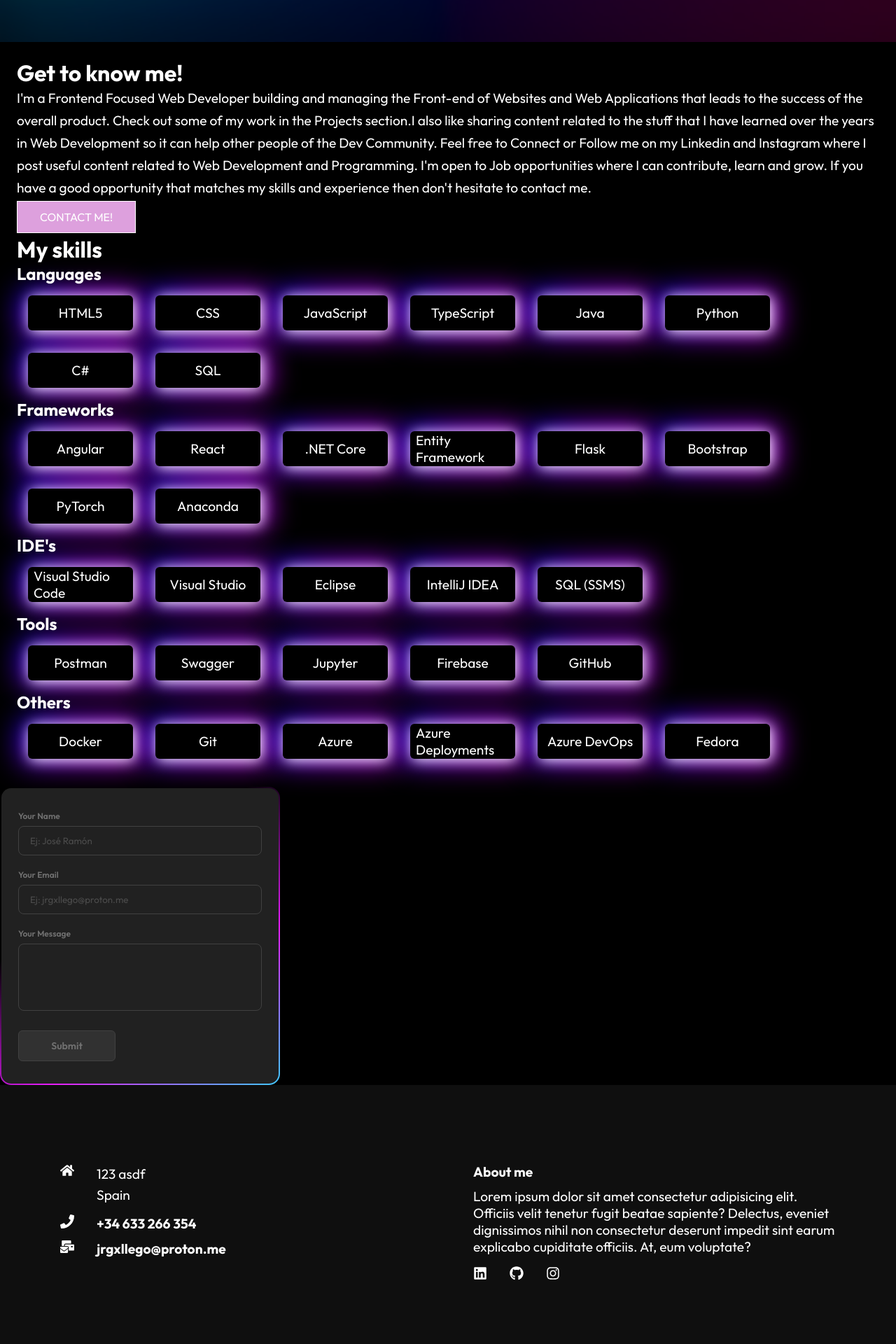
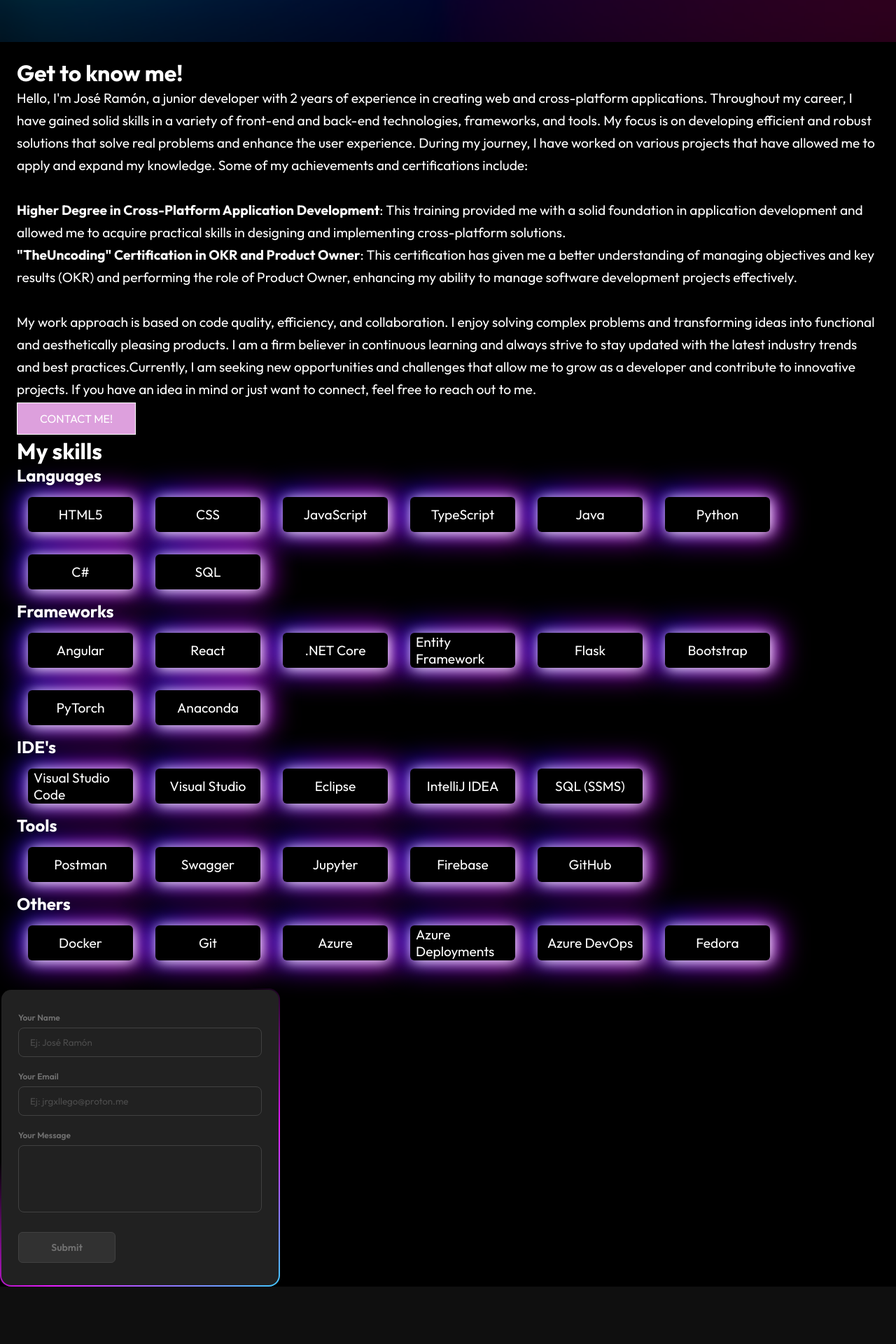
Before and after one commit to jrwithahoodie/react-portfolio-ui, a React (Vite) app: page /#/ in a window 1280 px wide. Shown: the part 740-2660 px from the top of the page at 70% size. Built offline with nearby package versions, Linux system fonts and the light colour scheme.

Commit message:
[ADD] - changing about me description

```diff
--- a/src/components/AboutContent/AboutContent.jsx
+++ b/src/components/AboutContent/AboutContent.jsx
@@ -57,7 +57,22 @@
             <div className="aboutInfo">
                 <h1>Get to know me!</h1>
                 <div className="info">
-                    <p>I'm a Frontend Focused Web Developer building and managing the Front-end of Websites and Web Applications that leads to the success of the overall product. Check out some of my work in the Projects section.I also like sharing content related to the stuff that I have learned over the years in Web Development so it can help other people of the Dev Community. Feel free to Connect or Follow me on my Linkedin and Instagram where I post useful content related to Web Development and Programming. I'm open to Job opportunities where I can contribute, learn and grow. If you have a good opportunity that matches my skills and experience then don't hesitate to contact me.</p>
+                    <p>Hello, I'm José Ramón, a junior developer with 2 years of experience in creating web and cross-platform applications. Throughout my career, I have gained solid skills in a variety of front-end and back-end technologies, frameworks, and tools. My focus is on developing efficient and robust solutions that solve real problems and enhance the user experience. During my journey, I have worked on various projects that have allowed me to apply and expand my knowledge. Some of my achievements and certifications include:</p>
+                    <br />
+                    <ul>
+                        <li>
+                            <p>
+                                <strong>Higher Degree in Cross-Platform Application Development</strong>: This training provided me with a solid foundation in application development and allowed me to acquire practical skills in designing and implementing cross-platform solutions.
+                            </p>
+                        </li>
+                        <li>
+                            <p>
+                            <strong>"TheUncoding" Certification in OKR and Product Owner</strong>: This certification has given me a better understanding of managing objectives and key results (OKR) and performing the role of Product Owner, enhancing my ability to manage software development projects effectively.
+                            </p>
+                        </li>
+                    </ul>
+                    <br />
+                    <p>My work approach is based on code quality, efficiency, and collaboration. I enjoy solving complex problems and transforming ideas into functional and aesthetically pleasing products. I am a firm believer in continuous learning and always strive to stay updated with the latest industry trends and best practices.Currently, I am seeking new opportunities and challenges that allow me to grow as a developer and contribute to innovative projects. If you have an idea in mind or just want to connect, feel free to reach out to me.</p>
                 </div>
                 <div className="buttonContainer">
                     <div>
--- a/src/components/Footer/Footer.jsx
+++ b/src/components/Footer/Footer.jsx
@@ -11,8 +11,7 @@
                 <div className="location">
                     <FaHome size={20} style={{color: "#fff", marginRight: "2rem"}}/>
                     <div>
-                        <p>123 asdf</p>
-                        <p>Spain</p>
+                        <p>Málaga, Spain</p>
                     </div>
                 </div>
                 <div className="phone">
@@ -31,7 +30,7 @@
             <div className="rightColumn">
                 <h4>About me</h4>
                 <p>
-                    Lorem ipsum dolor sit amet consectetur adipisicing elit. Officiis velit tenetur fugit beatae sapiente? Delectus, eveniet dignissimos nihil non consectetur deserunt impedit sint earum explicabo cupiditate officiis. At, eum voluptate?
+                Hello, I'm José Ramón, a junior developer with 2 years of experience in web and cross-platform applications. Skilled in various front-end and back-end technologies, I focus on creating efficient and robust solutions. With a Higher Degree in Cross-Platform Application Development and a certification in OKR and Product Owner from "TheUncoding," I am always eager to learn and take on new challenges. Let's connect!
                 </p>
                 <div className="social">
                     <FaLinkedin size={20} style={{color: "#fff", marginRight: "2rem"}}/>
```
